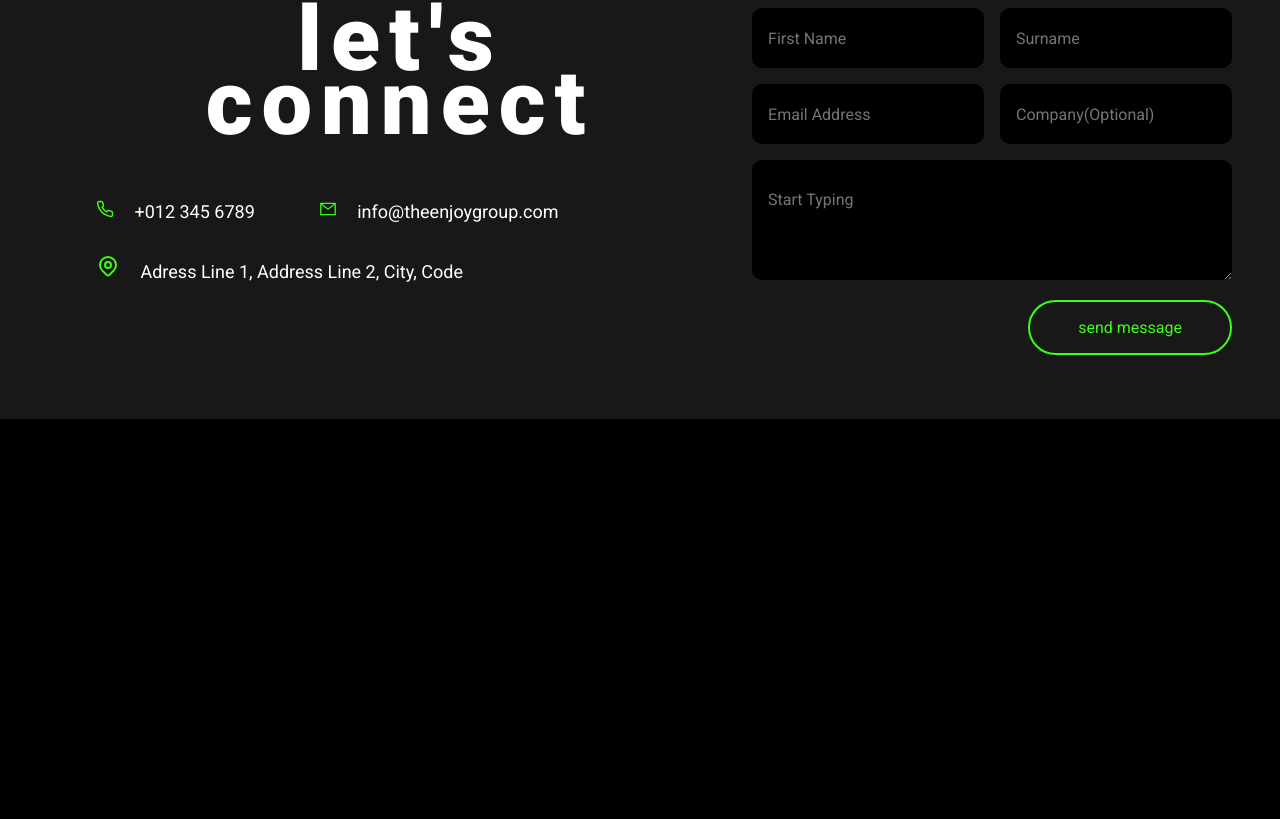
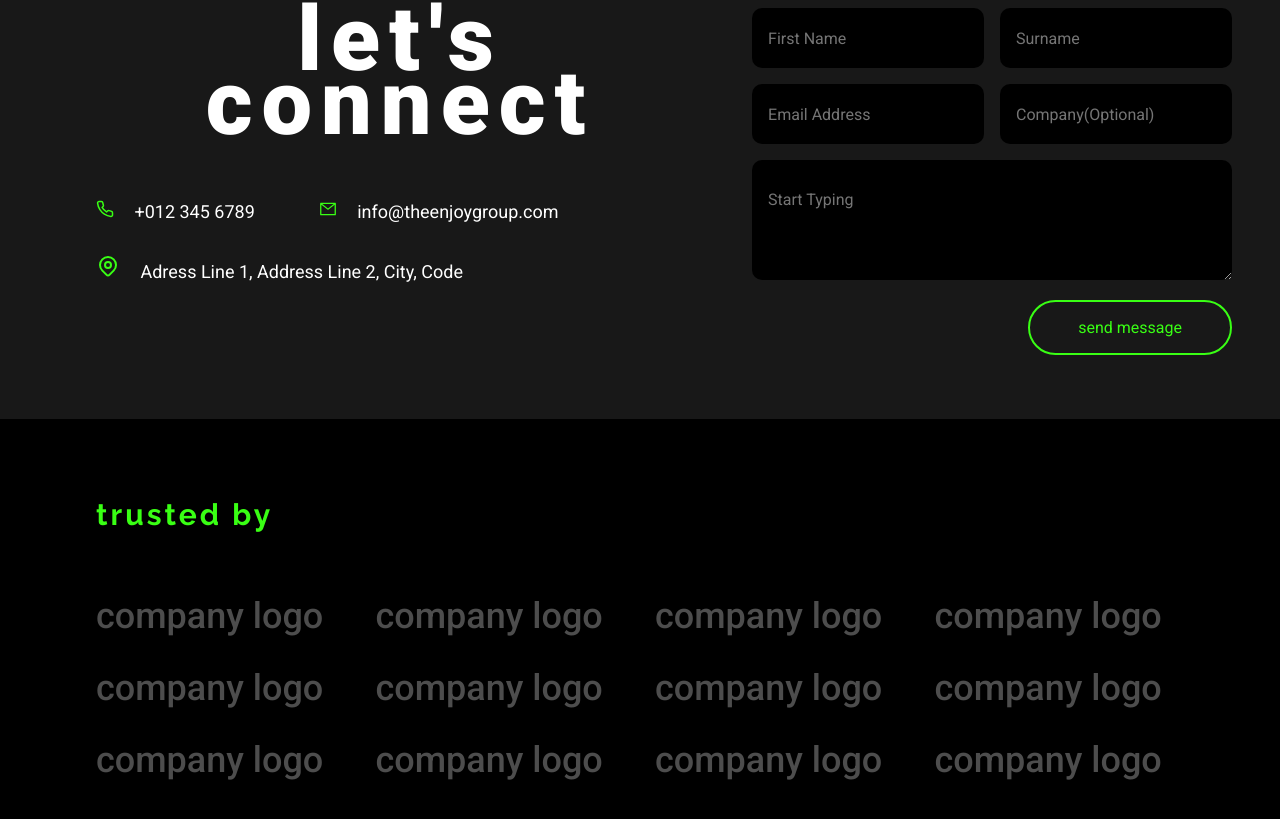
Before and after one commit to Enjoy-Group/enjoy-group-react, a React (Create React App) app: page / in a window 1280 px wide. Shown: the part 3819-4638 px from the top of the page. Before the commit the page ends 4238 px from the top, so only its background shows below. Built offline with nearby package versions, Linux system fonts and the light colour scheme.

Commit message:
trusted by placeholder section complete

```diff
--- a/src/App.css
+++ b/src/App.css
@@ -5,3 +5,13 @@
 .section__padding{
   padding: 4rem 6rem;
 }
+
+.section__heading{
+  color: var(--color-secondary);
+  font-family: 'Raleway';
+  font-weight: 700;
+  font-size: 30px;
+  line-height: 64px;
+  letter-spacing: 0.1em;
+  text-transform: lowercase;
+}
--- a/src/components/featuredProjects/FeaturedProjects.jsx
+++ b/src/components/featuredProjects/FeaturedProjects.jsx
@@ -25,7 +25,7 @@ const FeaturedProjects = ({projects}) => {
   return (
     <section className = 'enjoy__featuredProjects section__margin'>
         <div className = 'enjoy__featuredProjects-heading'>
-            <h3>featured projects</h3>
+            <h3 className = 'section__heading'>featured projects</h3>
         </div>
 
         <div className = 'enjoy__featuredProjects-content'>
--- a/src/components/featuredProjects/featuredProjects.scss
+++ b/src/components/featuredProjects/featuredProjects.scss
@@ -1,14 +1,14 @@
-.enjoy__featuredProjects-heading{
-  h3{
-    color: var(--color-secondary);
-    font-family: 'Raleway';
-    font-weight: 700;
-    font-size: 30px;
-    line-height: 64px;
-    letter-spacing: 0.1em;
-    text-transform: lowercase;
-  }
-}
+// .enjoy__featuredProjects-heading{
+//   h3{
+//     color: var(--color-secondary);
+//     font-family: 'Raleway';
+//     font-weight: 700;
+//     font-size: 30px;
+//     line-height: 64px;
+//     letter-spacing: 0.1em;
+//     text-transform: lowercase;
+//   }
+// }
 
 .enjoy__featuredProjects-content{
   width: 100%;
--- a/src/components/index.js
+++ b/src/components/index.js
@@ -6,3 +6,4 @@ export { default as Hero } from './hero/Hero'
 export { default as HeroDemo } from './heroDemo/HeroDemo'
 export { default as FeaturedProjects } from './featuredProjects/FeaturedProjects'
 export { default as ContactSml } from './contactSml/ContactSml'
+export { default as TrustedBy } from './trustedBy/TrustedBy'
--- /dev/null
+++ b/src/components/trustedBy/TrustedBy.jsx
@@ -0,0 +1,42 @@
+import React from 'react'
+import PropTypes from 'prop-types'
+
+import './trustedBy.scss'
+
+const companiesList = [
+  'company logo',
+  'company logo',
+  'company logo',
+  'company logo',
+  'company logo',
+  'company logo',
+  'company logo',
+  'company logo',
+  'company logo',
+  'company logo',
+  'company logo',
+  'company logo'
+]
+
+const TrustedBy = ({companies}) => {
+  return (
+    <section className = 'enjoy__trustedBy section__margin'>
+        <div className = 'enjoy__trustedBy-heading'>
+            <h2 className = 'section__heading'>trusted by</h2>
+        </div>
+        <div className = 'enjoy__trustedBy-content'>
+            {companiesList.map((company, index) => (
+                <div className = 'enjoy__trustedBy-content_companyLogo' key = {index}>
+                    <p>{company}</p>
+                </div>
+            ))}
+        </div>
+    </section>
+  )
+}
+
+TrustedBy.propTypes = {
+
+}
+
+export default TrustedBy
--- /dev/null
+++ b/src/components/trustedBy/trustedBy.scss
@@ -0,0 +1,14 @@
+.enjoy__trustedBy-content{
+  margin-top: 3rem;
+  display: grid;
+  grid-template-columns: repeat(auto-fill, minmax(200px, 1fr));
+  grid-gap: 30px;
+}
+
+.enjoy__trustedBy-content_companyLogo{
+  p{
+    color: #4D4D4D;
+    font-size: 36px;
+    font-weight: 500;
+  }
+}
--- a/src/containers/homePage/HomePage.jsx
+++ b/src/containers/homePage/HomePage.jsx
@@ -1,6 +1,6 @@
 import React from 'react'
 
-import { Hero, WhoSml, FeaturedProjects, ContactSml } from '../../components'
+import { Hero, WhoSml, FeaturedProjects, ContactSml, TrustedBy } from '../../components'
 
 const HomePage = () => {
   return (
@@ -12,6 +12,7 @@ const HomePage = () => {
             <WhoSml />
             <FeaturedProjects />
             <ContactSml />
+            <TrustedBy />
         </main>
     </div>
   )
```
